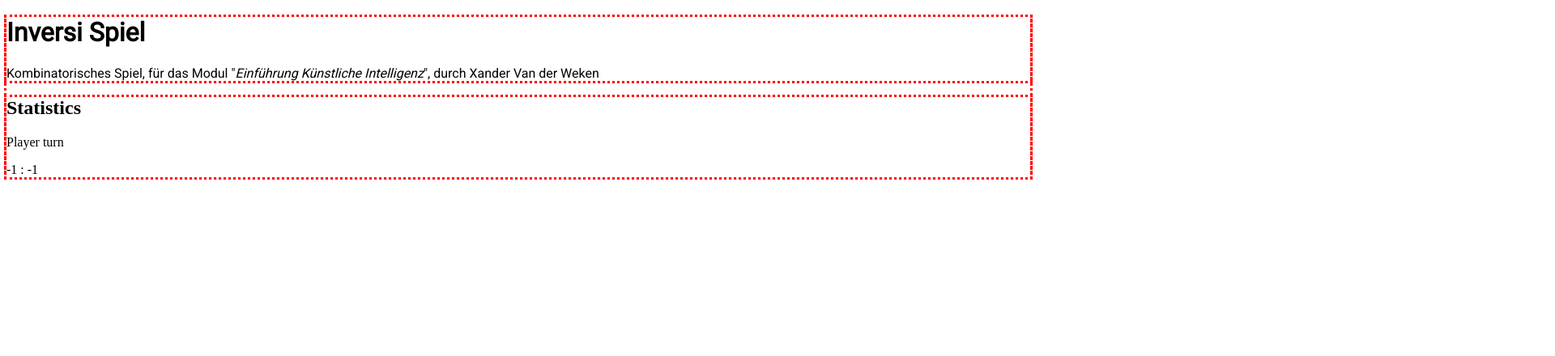
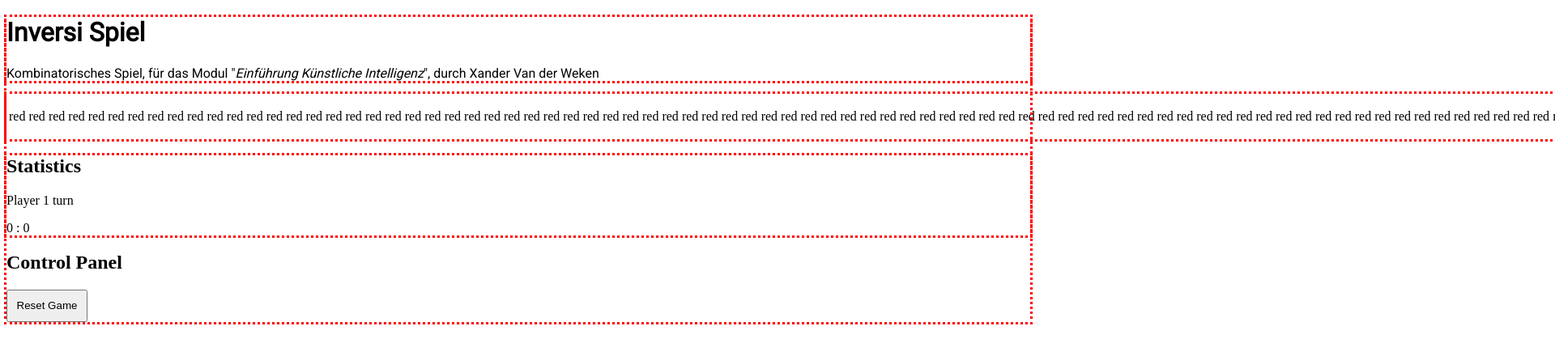
Before and after one commit to XanderVanDerWeken/EKI_Invers_Vue, a Vue app in the folder EKI_Invers/: page / in a window 1280 px wide. Shown: the top 440 px of the page at 81% size, 1920 px wide, since content can reach past the window. Built offline with nearby package versions, Linux system fonts and the light colour scheme.

Commit message:
001_Start
- Made Components clean
- uses Pinia for game store
- cleaned imports

```diff
--- a/EKI_Invers/package.json
+++ b/EKI_Invers/package.json
@@ -10,6 +10,7 @@
     "type-check": "vue-tsc --noEmit"
   },
   "dependencies": {
+    "pinia": "^2.0.35",
     "vue": "^3.2.47"
   },
   "devDependencies": {
--- a/EKI_Invers/src/App.vue
+++ b/EKI_Invers/src/App.vue
@@ -1,28 +1,39 @@
 <template>
     <div id="app">
         <Header />
-        <Board />
-        <Stats player="" :points-pl1="-1" :points-pl2="-1" />
+        <Board v-bind:pieces="game.pieces" />
+        <Stats
+            v-bind:player="(game.currentPlayer as number)"
+            v-bind:points-pl1="(game.scorePlayerOne as number)"
+            v-bind:points-pl2="(game.scorePlayerTwo as number)"
+        />
+        <ControlPanel />
     </div>
 </template>
 
 <script lang="ts">
     import { defineComponent } from 'vue'
-    import Header from './components/HeaderComponent.vue'
-    import Board from './components/BoardComponent.vue'
-    import Stats from './components/StatsComponent.vue'
+    import { useGameStore } from '@/stores/gameStore'
+
+    import Header from '@/components/HeaderComponent.vue'
+    import Board from '@/components/BoardComponent.vue'
+    import Stats from '@/components/StatsComponent.vue'
+    import ControlPanel from '@/components/ControlPanelComponent.vue'
 
     export default defineComponent({
         name: 'Application',
-        data() {
-            return {
-
-            }
-        },
         components: {
             Header,
             Board,
             Stats,
+            ControlPanel
+        },
+        setup() {
+            const game = useGameStore();
+
+            return {
+                game,
+            };
         },
     });
 
--- a/EKI_Invers/src/components/BoardComponent.vue
+++ b/EKI_Invers/src/components/BoardComponent.vue
@@ -1,12 +1,41 @@
 <template>
-
+    <table>
+        <tr>
+            <td v-for="cell in pieces" v-bind:class="resolveClass( cell )">
+                {{ cell }}
+            </td>
+        </tr>
+    </table>
 </template>
 
 <script lang="ts">
     import { defineComponent } from 'vue'
+    import { Piece } from '../game/model/Piece'
 
     export default defineComponent({
-        name: "Board"
+        name: "Board",
+        props: {
+            pieces: {
+                type: Array<Piece>,
+                default: [] as Piece[]
+            }
+        },
+        methods: {
+            resolveClass(cell : Piece): String {
+                switch(cell) {
+                    case Piece.RED:
+                        return "red";
+                    case Piece.RED_DOT:
+                        return "red_dot";
+                    case Piece.YELLOW:
+                        return "yellow";
+                    case Piece.YELLOW_DOT:
+                        return "yellow_dot";
+                    default:
+                        return "";
+                }
+            }
+        }
     });
 </script>
 
--- /dev/null
+++ b/EKI_Invers/src/components/ControlPanelComponent.vue
@@ -0,0 +1,32 @@
+<template>
+    <h2>Control Panel</h2>
+    <button v-on:click="resetBoard">Reset Game</button>
+</template>
+
+<script lang="ts">
+    import { defineComponent} from 'vue'
+    import { useGameStore } from '@/stores/gameStore';
+
+    export default defineComponent({
+        name: 'ControlPanel',
+        setup() {
+            const game = useGameStore();
+
+            function resetBoard() {
+                alert("reset");
+                game.resetBoard();
+            }
+
+            return {
+                resetBoard
+            };
+        },
+    })
+</script>
+
+<style scoped>
+button {
+    width: 100px;
+    height: 40px;
+}
+</style>
--- a/EKI_Invers/src/components/StatsComponent.vue
+++ b/EKI_Invers/src/components/StatsComponent.vue
@@ -11,17 +11,10 @@
 
     export default defineComponent({
         name: "Stats",
-        /*data() {
-            return {
-                player: "",
-                pointsPL1: -1,
-                pointsPL2: -1
-            }
-        },*/
         props: {
           player: {
-            type: String,
-            default: ""
+            type: Number,
+            default: -1
           },
           pointsPl1: {
             type: Number,
@@ -39,9 +32,6 @@
             currentPoints: function() {
                 return this.pointsPl1 + " : " + this.pointsPl2;
             }
-        },
-        methods: {
-
         }
     })
 </script>
--- a/EKI_Invers/src/game/controller/Game.ts
+++ b/EKI_Invers/src/game/controller/Game.ts
@@ -1,17 +1,37 @@
-import {Player, UserPlayer, ComPlayer} from '../model/Player'
-import {Board} from '../view/Board'
-import type {Piece} from '../model/Piece'
+import {Player, UserPlayer, ComPlayer} from '@/game/model/Player'
+import {Board} from '@/game/view/Board'
+import {Piece} from '@/game/model/Piece'
 
 export class Game {
     private player1: Player;
     private player2: Player;
     private board: Board;
+    private currentPlayer: Number;
 
     constructor() {
-        this.player1 = new UserPlayer();
-        this.player2 = new ComPlayer();
+        this.player1 = new UserPlayer( Piece.RED, Piece.RED_DOT );
+        this.player2 = new ComPlayer( Piece.YELLOW, Piece.YELLOW_DOT );
         this.board = new Board();
+        this.currentPlayer = 1
     };
+
+    public getScorePlayer1(): Number {
+        return this.getScorePlayer(this.player1);
+    }
+
+    public getScorePlayer2(): Number {
+        return this.getScorePlayer(this.player2);
+    }
+
+    private getScorePlayer(player: Player): Number {
+        var count = 0;
+        for(var piece in this.getBoard()) {
+            if(piece === player.piece || piece === player.dottedPiece) {
+                count++;
+            }
+        }
+        return count;
+    }
 
     public getBoard() : Array<Piece> {
         return this.board.getPieces();
@@ -20,4 +40,8 @@ export class Game {
     public resetBoard() {
         this.board = new Board();
     };
+
+    public getCurrentPlayer() : Number {
+        return this.currentPlayer;
+    }
 };
--- a/EKI_Invers/src/game/model/Player.ts
+++ b/EKI_Invers/src/game/model/Player.ts
@@ -1,16 +1,34 @@
-import type {Piece} from './Piece'
+import type {Piece} from '@/game/model/Piece'
 
 export abstract class Player {
+    public piece: Piece;
+    public dottedPiece: Piece;
+
+    protected constructor(piece: Piece, dottedPiece: Piece) {
+        this.piece = piece;
+        this.dottedPiece = dottedPiece;
+    }
+
     abstract makeMove( index: Number, piece: Piece ): void;
 };
 
 export class ComPlayer extends Player {
+
+    constructor(piece: Piece, dottedPiece: Piece) {
+        super(piece, dottedPiece);
+    }
+
     public makeMove( index: Number, piece: Piece ): void {
 
     }
 };
 
 export class UserPlayer extends Player {
+
+    constructor(piece: Piece, dottedPiece: Piece) {
+        super(piece, dottedPiece);
+    }
+
     public makeMove( index: Number, piece: Piece ): void {
 
     }
--- a/EKI_Invers/src/game/view/Board.ts
+++ b/EKI_Invers/src/game/view/Board.ts
@@ -1,3 +1,6 @@
+import { Piece } from '@/game/model/Piece';
+import type { Direction } from '@/game/model/Direction';
+
 export class Board {
     private pieces: Array<Piece>;
 
--- a/EKI_Invers/src/main.ts
+++ b/EKI_Invers/src/main.ts
@@ -1,5 +1,15 @@
 import { createApp } from 'vue';
-import App from './App.vue'
+import { createPinia } from 'pinia';
+import App from '@/App.vue'
 
-const app = createApp(App)
-    .mount('#app');
+import { Game } from '@/game/controller/Game';
+
+var game = new Game();
+
+const pinia = createPinia();
+const app = createApp(App);
+
+app.use(pinia);
+//app.config.globalProperties.$game = game;
+
+app.mount('#app');
--- /dev/null
+++ b/EKI_Invers/src/stores/gameStore.ts
@@ -0,0 +1,36 @@
+import { defineStore } from 'pinia';
+
+import type { Piece } from '@/game/model/Piece';
+import { Game } from '@/game/controller/Game';
+const gameObj = new Game();
+
+interface State {
+    game: Game
+}
+
+export const useGameStore = defineStore('game', {
+    state: (): State => {
+        return {
+            game : gameObj
+        }
+    },
+    getters: {
+        pieces(): Array<Piece> {
+            return this.game.getBoard();
+        },
+        currentPlayer(): Number {
+            return this.game.getCurrentPlayer();
+        },
+        scorePlayerOne(): Number {
+            return this.game.getScorePlayer1();
+        },
+        scorePlayerTwo(): Number {
+            return this.game.getScorePlayer2();
+        }
+    },
+    actions: {
+        resetBoard() {
+            this.game.resetBoard();
+        },
+    }
+});
```
Also changed, not shown: 1 other file (tests, documents, lock files or other folders).
